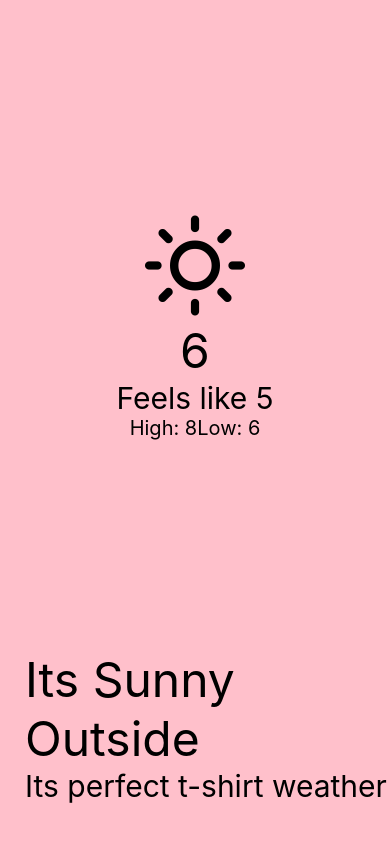
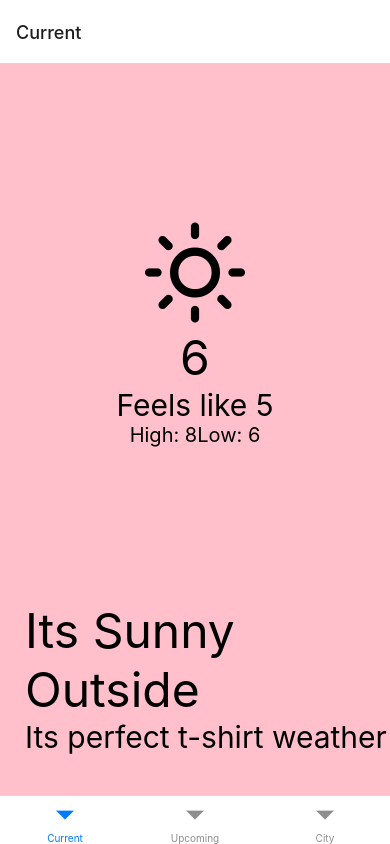
Before and after one commit to jarrettwbishop/WeatherApp, a React Native app: screen / in a window 390 px wide. Built offline with nearby package versions, Linux system fonts and the light colour scheme.

Commit message:
Add navigation functionality

```diff
--- a/App.js
+++ b/App.js
@@ -1,22 +1,22 @@
 import React from 'react'
-import {View, StyleSheet} from 'react-native'
 import CurrentWeather from './src/screens/CurrentWeather'
 import UpcomingWeather from './src/screens/UpcomingWeather'
 import City from './src/screens/City'
+import { NavigationContainer } from '@react-navigation/native'
+import { createBottomTabNavigator } from '@react-navigation/bottom-tabs'
+
+const Tab = createBottomTabNavigator()
 
 const App = () => {
   return (
-    <View style={styles.container}>
-      <CurrentWeather />
-
-    </View>
+    <NavigationContainer>
+      <Tab.Navigator>
+        <Tab.Screen name={'Current'} component={CurrentWeather} />
+        <Tab.Screen name={'Upcoming'} component={UpcomingWeather} />
+        <Tab.Screen name={'City'} component={City} />
+      </Tab.Navigator>
+    </NavigationContainer>
   )
 }
 
-const styles = StyleSheet.create({
-  container: {
-    flex: 1
-  }
-})
-
 export default App;
--- a/package.json
+++ b/package.json
@@ -9,10 +9,14 @@
     "web": "expo start --web"
   },
   "dependencies": {
+    "@react-navigation/bottom-tabs": "^6.5.7",
+    "@react-navigation/native": "^6.1.6",
     "expo": "~48.0.18",
     "expo-status-bar": "~1.4.4",
     "react": "18.2.0",
-    "react-native": "0.71.8"
+    "react-native": "0.71.8",
+    "react-native-safe-area-context": "4.5.0",
+    "react-native-screens": "~3.20.0"
   },
   "devDependencies": {
     "@babel/core": "^7.20.0",
```
Also changed, not shown: 1 other file (tests, documents, lock files or other folders).
